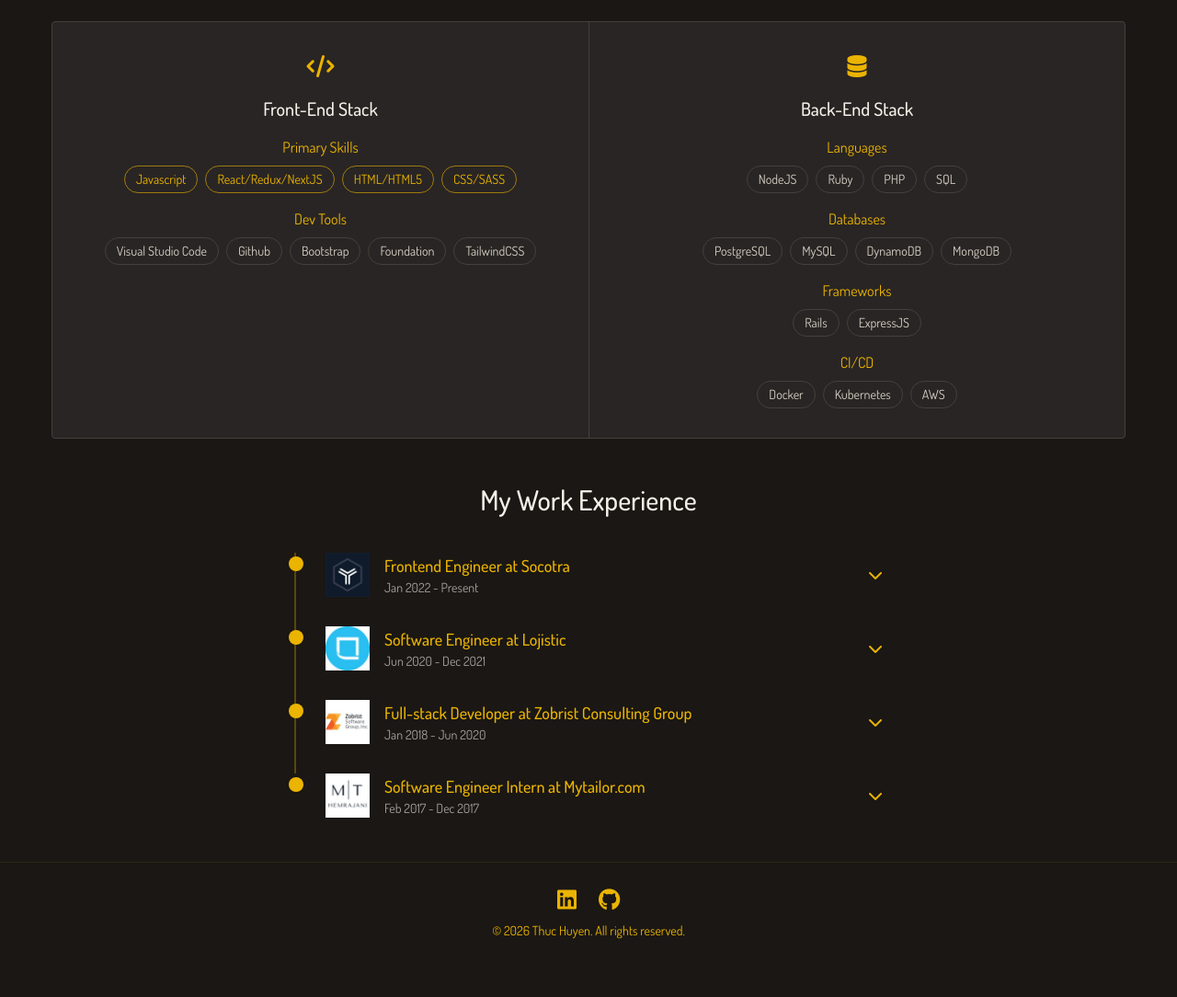
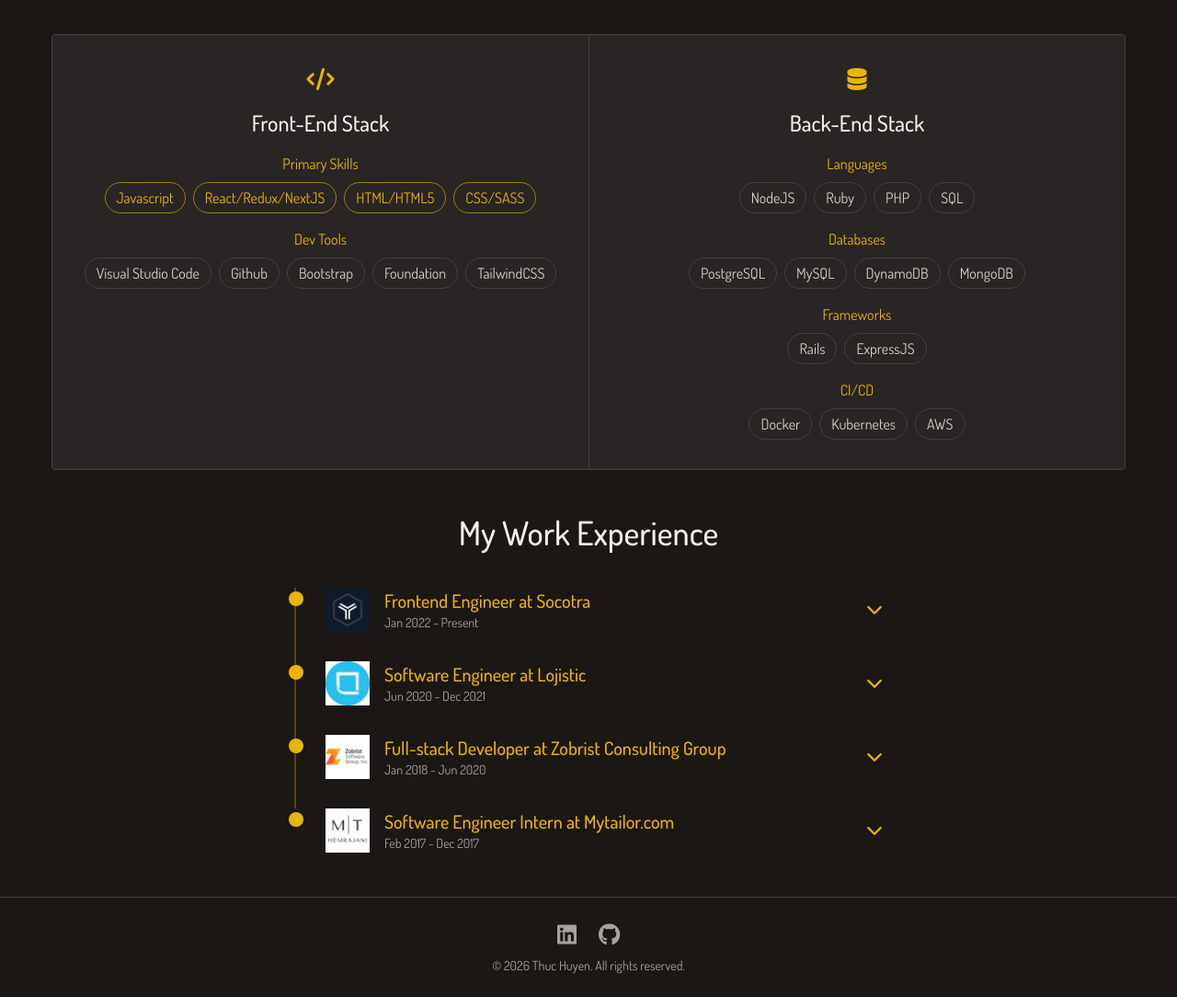
Before and after one commit to thuctonhuyen/th-portfolio, a plain HTML site: page index.html in a window 1280 px wide. Shown: the part 644-1728 px from the top of the page at 92% size. Before the commit the page ends 1690 px from the top, so only its background shows below. Drawn offline with nearby package versions, Linux system fonts and the light colour scheme.

Commit message:
chore: improve more look and feel

```diff
--- a/index.html
+++ b/index.html
@@ -50,23 +50,23 @@
       }
       @layer components {
         .pill {
-          @apply inline-block rounded-full border border-card-border px-3 py-1 text-sm text-muted transition-colors hover:border-primary hover:text-primary;
+          @apply inline-block rounded-full border border-card-border px-3 py-1 text-base text-muted transition-colors hover:border-primary hover:text-primary;
         }
         .pill-primary {
           @apply border-primary/60 text-primary hover:border-primary;
         }
         .section-title {
-          @apply mb-10 text-center text-3xl font-medium text-heading;
+          @apply mb-10 text-center text-4xl font-medium text-heading;
         }
         .field-label {
-          @apply mb-2 text-primary;
+          @apply mb-2 text-base text-primary;
         }
       }
     </style>
     <title>Thuc Huyen's Portfolio</title>
   </head>
 
-  <body class="relative min-h-screen bg-dark text-muted">
+  <body class="relative min-h-screen bg-dark text-muted text-lg">
     <header class="sticky top-0 right-0 left-0">
       <nav
         class="py-5 bg-dark border-b border-card-border text-lg"
@@ -205,7 +205,7 @@
               <div class="mb-4 text-primary text-2xl">
                 <i class="fas fa-code"></i>
               </div>
-              <h4 class="text-xl font-medium">Front-End Stack</h4>
+              <h4 class="text-2xl font-medium">Front-End Stack</h4>
               <div class="mt-4">
                 <div class="field-label">Primary Skills</div>
                 <div class="flex flex-wrap justify-center gap-2">
@@ -233,7 +233,7 @@
               <div class="mb-4 text-primary text-2xl">
                 <i class="fas fa-database"></i>
               </div>
-              <h4 class="text-xl font-medium">Back-End Stack</h4>
+              <h4 class="text-2xl font-medium">Back-End Stack</h4>
               <div class="mt-4">
                 <div class="field-label">Languages</div>
                 <div class="flex flex-wrap justify-center gap-2">
@@ -296,7 +296,7 @@
                 class="w-12 h-12 object-contain shrink-0"
               />
               <div class="flex-1">
-                <h4 class="text-lg font-medium text-primary">
+                <h4 class="text-xl font-medium text-primary">
                   Frontend Engineer at Socotra
                 </h4>
                 <p class="text-sm text-subtle">Jan 2022 - Present</p>
@@ -316,7 +316,7 @@
               x-transition:leave-end="opacity-0 -translate-y-12"
               id="exp-socotra"
             >
-              <ul class="mt-3 space-y-2 text-sm text-muted list-disc list-inside">
+              <ul class="mt-3 space-y-2 text-base text-muted list-disc list-inside">
                 <li>
                   Lead frontend development across multiple product streams,
                   partnering with PMs and designers from requirements through
@@ -361,7 +361,7 @@
                 class="w-12 h-12 object-contain shrink-0"
               />
               <div class="flex-1">
-                <h4 class="text-lg font-medium text-primary">
+                <h4 class="text-xl font-medium text-primary">
                   Software Engineer at Lojistic
                 </h4>
                 <p class="text-sm text-subtle">Jun 2020 - Dec 2021</p>
@@ -381,7 +381,7 @@
               x-transition:leave-end="opacity-0 -translate-y-12"
               id="exp-lojistic"
             >
-              <ul class="mt-3 space-y-2 text-sm text-muted list-disc list-inside">
+              <ul class="mt-3 space-y-2 text-base text-muted list-disc list-inside">
                 <li>
                   Architected and modernized an internal CRM-like system, reducing
                   complex client management tasks from multiple steps to a single
@@ -427,7 +427,7 @@
                 class="w-12 h-12 object-contain shrink-0"
               />
               <div class="flex-1">
-                <h4 class="text-lg font-medium text-primary">
+                <h4 class="text-xl font-medium text-primary">
                   Full-stack Developer at Zobrist Consulting Group
                 </h4>
                 <p class="text-sm text-subtle">Jan 2018 - Jun 2020</p>
@@ -447,7 +447,7 @@
               x-transition:leave-end="opacity-0 -translate-y-12"
               id="exp-zobrist"
             >
-              <ul class="mt-3 space-y-2 text-sm text-muted list-disc list-inside">
+              <ul class="mt-3 space-y-2 text-base text-muted list-disc list-inside">
                 <li>
                   Built Mobiecom, a mobile-first SPA storefront for WebSphere
                   Commerce, using React/Redux and NodeJS/ExpressJS
@@ -495,7 +495,7 @@
                 class="w-12 h-12 object-contain shrink-0"
               />
               <div class="flex-1">
-                <h4 class="text-lg font-medium text-primary">
+                <h4 class="text-xl font-medium text-primary">
                   Software Engineer Intern at Mytailor.com
                 </h4>
                 <p class="text-sm text-subtle">Feb 2017 - Dec 2017</p>
@@ -515,7 +515,7 @@
               x-transition:leave-end="opacity-0 -translate-y-12"
               id="exp-mytailor"
             >
-              <ul class="mt-3 space-y-2 text-sm text-muted list-disc list-inside">
+              <ul class="mt-3 space-y-2 text-base text-muted list-disc list-inside">
                 <li>
                   Built responsive, high-performance web software using PHP,
                   MySQL, jQuery, and HTML/CSS
@@ -539,17 +539,17 @@
       </article>
     </main>
 
-    <footer class="text-center mt-12 text-primary py-6 bg-dark border-t border-primary/10 text-lg w-full">
+    <footer class="text-center mt-12 text-subtle py-6 bg-dark border-t border-card-border text-lg w-full">
       <div class="text-2xl flex justify-center gap-6 mb-2">
         <a
           href="https://www.linkedin.com/in/thuc-huyen/"
-          class="hover:text-white transition-colors"
+          class="hover:text-primary transition-colors"
           aria-label="LinkedIn"
           ><i class="fab fa-linkedin"></i
         ></a>
         <a
           href="https://github.com/thuctonhuyen"
-          class="hover:text-white transition-colors"
+          class="hover:text-primary transition-colors"
           aria-label="GitHub"
           ><i class="fab fa-github"></i
         ></a>
```
